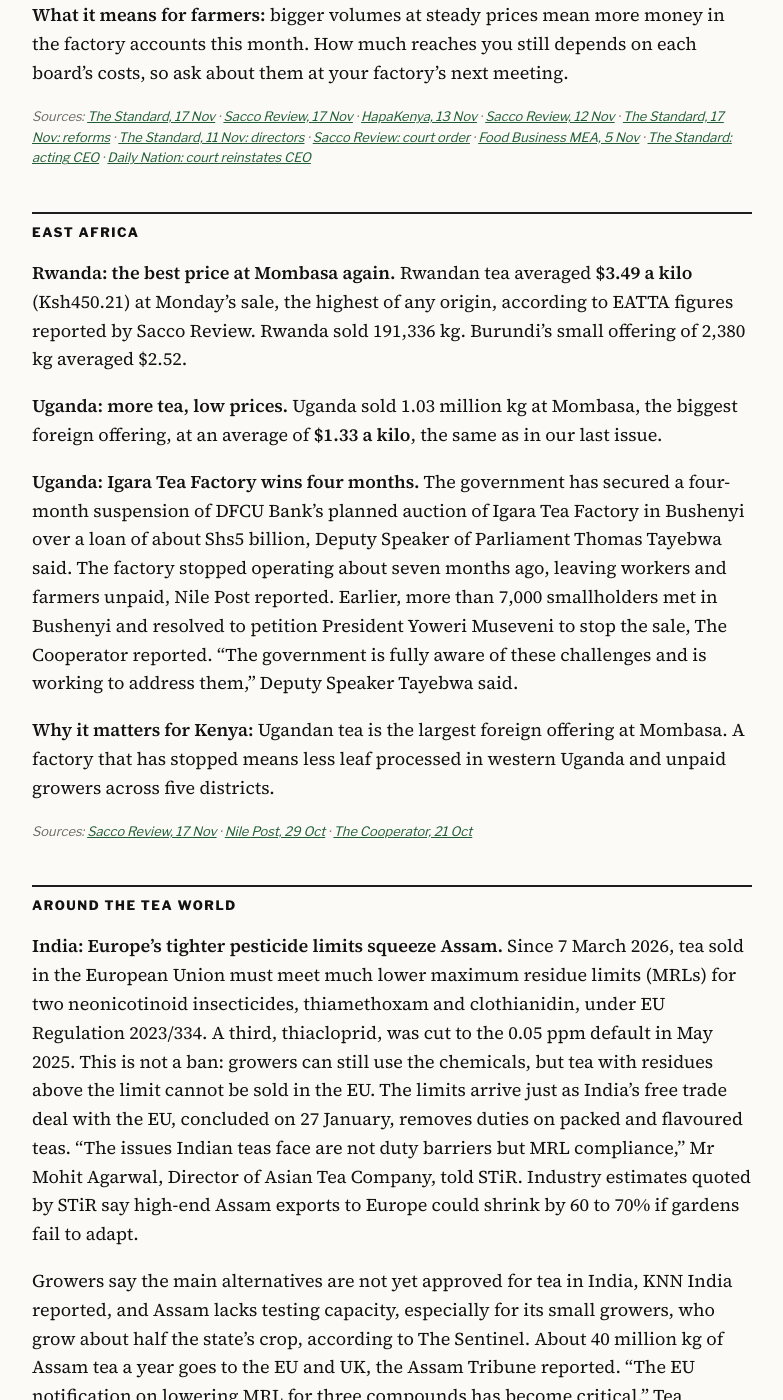
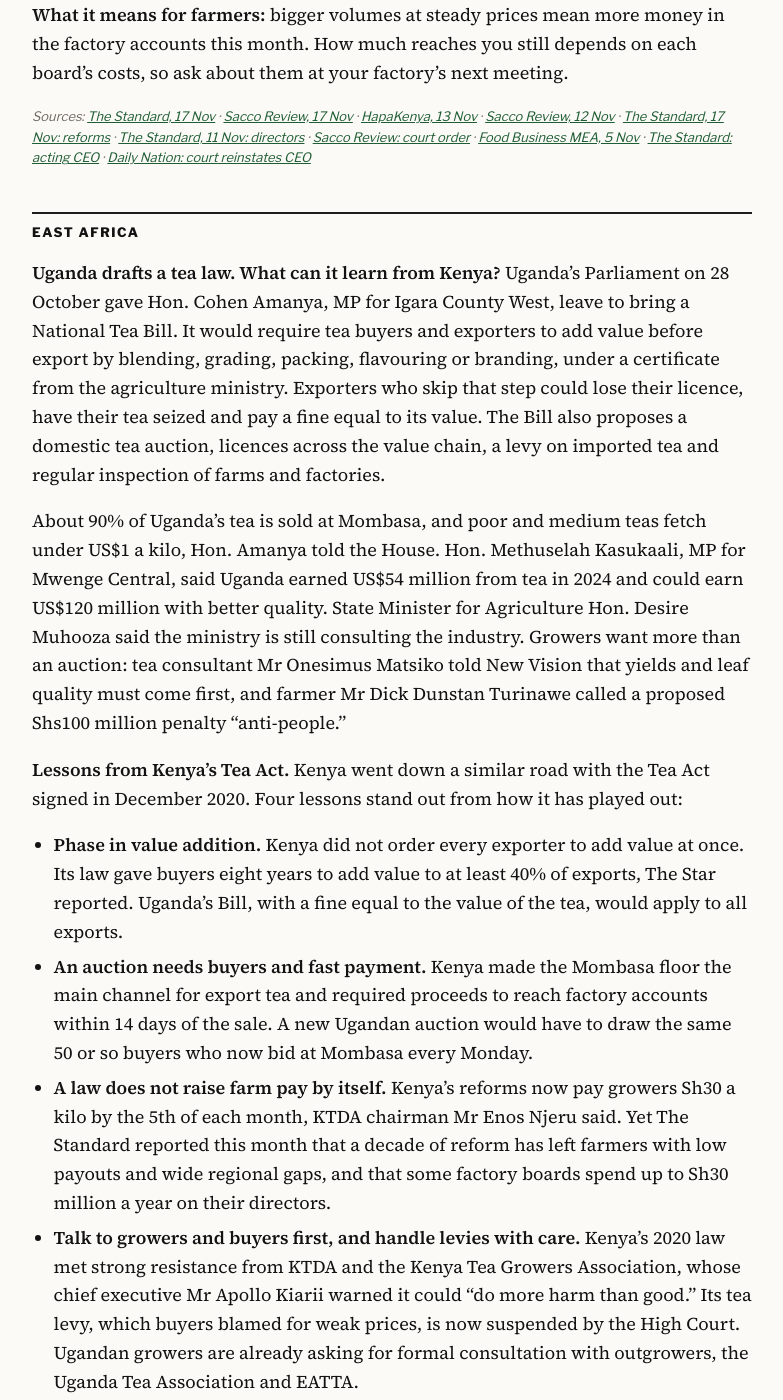
Before and after one commit to maxndungu/chai-weekly, a Jekyll site: the page built from _posts/2026-11-18-issue-003.md, in a window 1280 px wide and 1400 px high, scrolled down 3754 px. Shown: the whole window, without its empty margins (248-1031 px from the left). Built offline with Jekyll 4.4.1, drawn with Linux system fonts in a browser that asks for light colours; some web fonts are replaced; some of the changed text lies outside the part shown.

Commit message:
Issue #3: Uganda National Tea Bill and lessons from Kenya's Tea Act (Maxwell's request)
Co-Authored-By: Claude Opus 5.5 <noreply@anthropic.com>
Claude-Session: https://claude.ai/code/session_01NE5qXnvz1LR6zPd5MJukD8

```diff
--- a/_posts/2026-11-18-issue-003.md
+++ b/_posts/2026-11-18-issue-003.md
@@ -3,7 +3,7 @@ layout: post
 title: "More Tea Reaches Mombasa as KTDA Factories Earn Sh1.47 Billion"
 issue: 3
 deck: "Buyers took 7.5 million kg at Monday's sale, up a tenth on the week, at a steady $2.35 a kilo, while Sudan's market formally reopens and Europe's pesticide limits squeeze Assam."
-description: "Mombasa sells 10% more tea at $2.35 a kilo, KTDA factories earn Sh1.47 billion, Sudan's order lifting the ban takes effect, Uganda's Igara factory wins time, and the EU's new residue limits weigh on Assam."
+description: "Mombasa sells 10% more tea at $2.35 a kilo, KTDA factories earn Sh1.47 billion, Sudan's order lifting the ban takes effect, Uganda drafts a National Tea Bill, and the EU's new residue limits weigh on Assam."
 snapshot:
   - { label: "Mombasa (Sale 46)", value: "$2.35/kg", note: "▼ 1¢" }
   - { label: "Tea sold", value: "7.51M kg", note: "▲ 10%" }
@@ -13,7 +13,7 @@ snapshot:
 stories:
   - { section: "Markets", anchor: "the-auction-this-week", headline: "More tea, same price at Mombasa", summary: "Buyers took 7.51 million kg at Sale 46, up 10% on the week, and the average held at $2.35 a kilo. Mununga's tea topped KTDA prices at $3.38." }
   - { section: "Industry", anchor: "ktda-and-factory-news", headline: "KTDA factories earn Sh1.47 billion in a week", summary: "Earnings rose by more than a third on bigger volumes, Sudan's order lifting the ban is in force, and directors' spending comes under scrutiny." }
-  - { section: "East Africa", anchor: "east-africa", headline: "Rwanda tops Mombasa; Uganda's Igara factory wins time", summary: "Rwandan tea fetched $3.49 a kilo at Mombasa. In Uganda, a bank auction of Igara Tea Factory has been put off for four months." }
+  - { section: "East Africa", anchor: "east-africa", headline: "Uganda drafts a tea law. What can it learn from Kenya?", summary: "A National Tea Bill would force exporters to add value and set up an auction at home. Kenya's Tea Act 2020 shows what a law can and cannot fix." }
   - { section: "World", anchor: "around-the-tea-world", headline: "Europe's tighter pesticide limits squeeze Assam", summary: "The EU's lower residue limits for two insecticides used on tea have applied since March. Indian growers say testing and alternatives lag behind." }
   - { section: "Weather", anchor: "weather-in-the-tea-counties", headline: "A wet week in the west, more rain for Nyeri", summary: "Models put last week's rain near 107 mm in Kisii and 91 mm in Kericho. Nyeri may get about 64 mm in the coming week." }
   - { section: "Farming", anchor: "shamba-tip", headline: "Make the most of the flush", summary: "Keep plucking rounds tight and get leaf to the buying centre the same day while the rains last." }
@@ -74,15 +74,26 @@ The average price at **Sale 46 on 16 November was US$2.35 a kilo**, 1 cent below
 
 ## East Africa
 
+**Uganda drafts a tea law. What can it learn from Kenya?** Uganda's Parliament on 28 October gave Hon. Cohen Amanya, MP for Igara County West, leave to bring a National Tea Bill. It would require tea buyers and exporters to add value before export by blending, grading, packing, flavouring or branding, under a certificate from the agriculture ministry. Exporters who skip that step could lose their licence, have their tea seized and pay a fine equal to its value. The Bill also proposes a domestic tea auction, licences across the value chain, a levy on imported tea and regular inspection of farms and factories.
+
+About 90% of Uganda's tea is sold at Mombasa, and poor and medium teas fetch under US$1 a kilo, Hon. Amanya told the House. Hon. Methuselah Kasukaali, MP for Mwenge Central, said Uganda earned US$54 million from tea in 2024 and could earn US$120 million with better quality. State Minister for Agriculture Hon. Desire Muhooza said the ministry is still consulting the industry. Growers want more than an auction: tea consultant Mr Onesimus Matsiko told New Vision that yields and leaf quality must come first, and farmer Mr Dick Dunstan Turinawe called a proposed Shs100 million penalty "anti-people."
+
+**Lessons from Kenya's Tea Act.** Kenya went down a similar road with the Tea Act signed in December 2020. Four lessons stand out from how it has played out:
+
+- **Phase in value addition.** Kenya did not order every exporter to add value at once. Its law gave buyers eight years to add value to at least 40% of exports, The Star reported. Uganda's Bill, with a fine equal to the value of the tea, would apply to all exports.
+- **An auction needs buyers and fast payment.** Kenya made the Mombasa floor the main channel for export tea and required proceeds to reach factory accounts within 14 days of the sale. A new Ugandan auction would have to draw the same 50 or so buyers who now bid at Mombasa every Monday.
+- **A law does not raise farm pay by itself.** Kenya's reforms now pay growers Sh30 a kilo by the 5th of each month, KTDA chairman Mr Enos Njeru said. Yet The Standard reported this month that a decade of reform has left farmers with low payouts and wide regional gaps, and that some factory boards spend up to Sh30 million a year on their directors.
+- **Talk to growers and buyers first, and handle levies with care.** Kenya's 2020 law met strong resistance from KTDA and the Kenya Tea Growers Association, whose chief executive Mr Apollo Kiarii warned it could "do more harm than good." Its tea levy, which buyers blamed for weak prices, is now suspended by the High Court. Ugandan growers are already asking for formal consultation with outgrowers, the Uganda Tea Association and EATTA.
+
 **Rwanda: the best price at Mombasa again.** Rwandan tea averaged **$3.49 a kilo** (Ksh450.21) at Monday's sale, the highest of any origin, according to EATTA figures reported by Sacco Review. Rwanda sold 191,336 kg. Burundi's small offering of 2,380 kg averaged $2.52.
 
 **Uganda: more tea, low prices.** Uganda sold 1.03 million kg at Mombasa, the biggest foreign offering, at an average of **$1.33 a kilo**, the same as in our last issue.
 
 **Uganda: Igara Tea Factory wins four months.** The government has secured a four-month suspension of DFCU Bank's planned auction of Igara Tea Factory in Bushenyi over a loan of about Shs5 billion, Deputy Speaker of Parliament Thomas Tayebwa said. The factory stopped operating about seven months ago, leaving workers and farmers unpaid, Nile Post reported. Earlier, more than 7,000 smallholders met in Bushenyi and resolved to petition President Yoweri Museveni to stop the sale, The Cooperator reported. "The government is fully aware of these challenges and is working to address them," Deputy Speaker Tayebwa said.
 
-**Why it matters for Kenya:** Ugandan tea is the largest foreign offering at Mombasa. A factory that has stopped means less leaf processed in western Uganda and unpaid growers across five districts.
+**Why it matters for Kenya:** Ugandan tea is the largest foreign offering at Mombasa. If Uganda keeps more of its tea at home to blend or sell at its own auction, there would be less of it at Mombasa, and Kenyan brokers and buyers would feel it.
 
-*Sources: [Sacco Review, 17 Nov](https://saccoreview.co.ke/ktda-tea-factories-earn-ksh1-47-billion-at-mombasa-auction/) · [Nile Post, 29 Oct](https://nilepost.co.ug/businesses/382605/govt-secures-four-month-reprieve-for-igara-tea-factory) · [The Cooperator, 21 Oct](https://thecooperator.news/igara-tea-farmers-hold-crisis-meeting-seek-museveni-intervention-to-stop-factory-auction/)*
+*Sources: [Parliament of Uganda, 28 Oct](https://www.parliament.go.ug/news/4695/tea-bill-blend-domestic-auction-value-addition) · [Pan African Visions (Parliament release), 28 Oct](https://panafricanvisions.com/2026/10/uganda-tea-bill-to-blend-domestic-auction-value-addition/) · [New Vision, 5 Nov](https://www.newvision.co.ug/category/agriculture/ugandas-proposed-tea-bill-must-fix-industrys-NV_243623_112026) · [The Star, Jan 2021: Kenya's Tea Act](https://www.the-star.co.ke/news/2021-01-06-kenyas-tea-sector-reforms-faces-huddles-under-new-law) · [The Star, 2020: tea regulations](https://www.the-star.co.ke/news/2020-11-09-explainer-the-new-tea-regulations/) · [The Standard, 10 Nov](https://www.standardmedia.co.ke/business/article/2001561914/decade-of-tea-sector-reforms-leaves-farmers-with-bitter-taste) · [Sacco Review, 17 Nov](https://saccoreview.co.ke/ktda-tea-factories-earn-ksh1-47-billion-at-mombasa-auction/) · [Nile Post, 29 Oct](https://nilepost.co.ug/businesses/382605/govt-secures-four-month-reprieve-for-igara-tea-factory) · [The Cooperator, 21 Oct](https://thecooperator.news/igara-tea-farmers-hold-crisis-meeting-seek-museveni-intervention-to-stop-factory-auction/)*
 
 ## Around the tea world
 
```
